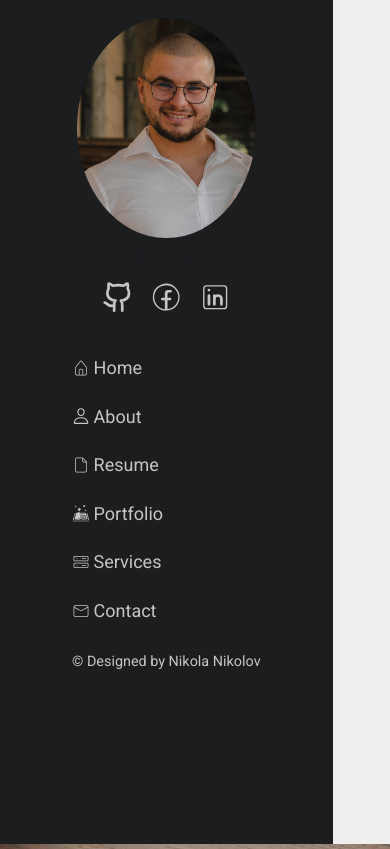
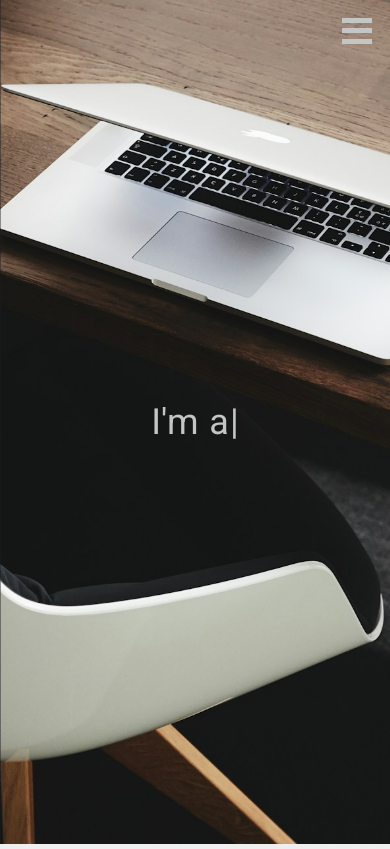
Before and after one commit to NikolaNikolov93/New-Portfolio, a React (Vite) app: page / in a window 390 px wide. Shown: the top 849 px of the page. Built offline with nearby package versions, Linux system fonts and the light colour scheme.

Commit message:
Added Hamburger menu

```diff
--- a/src/App.css
+++ b/src/App.css
@@ -4,7 +4,46 @@
   margin: 0 auto;
   display: flex;
   flex-wrap: wrap;
+  position: relative;
+}
+.site-nav {
+  flex: 0 1 25%;
+  transition: transform 0.8s ease;
 }
 .site-info {
-  flex-grow: 1;
+  flex: 1 1 auto;
 }
+.hamburger-menu {
+  padding: 1em;
+  position: absolute;
+  display: flex;
+  flex-direction: column;
+  gap: 0.3em;
+  display: none;
+  right: 0;
+}
+.hamburger-menu-item {
+  height: 5px;
+  width: 30px;
+  background-color: rgb(197, 197, 197);
+}
+
+@media (max-width: 900px) {
+  .site-nav {
+    z-index: 99;
+    transform: translateX(-100%); /* Initially move off the screen */
+  }
+  .hamburger-menu {
+    display: inline-flex;
+    z-index: 50;
+  }
+  .site-info {
+    position: absolute;
+    right: 0;
+    left: 0;
+  }
+  .open {
+    z-index: 99;
+    transform: translateX(0); /* Slide in when .open class is applied */
+  }
+}
--- a/src/App.tsx
+++ b/src/App.tsx
@@ -3,12 +3,27 @@ import "./App.css";
 import NavBar from "./features/navbar/NavBar.tsx";
 import Home from "./pages/home/Home.tsx";
 import About from "./pages/about/About.tsx";
+import { useHamburgerMenu } from "./context/HamburgerMenuContext.tsx";
 
 function App() {
+  const { isOpen, setIsOpen } = useHamburgerMenu();
+
   return (
     <>
       <div className="site">
-        <NavBar />
+        <div
+          onClick={() => {
+            setIsOpen(!isOpen);
+          }}
+          className="hamburger-menu"
+        >
+          <span className="hamburger-menu-item one"></span>
+          <span className="hamburger-menu-item two"></span>
+          <span className="hamburger-menu-item three"></span>
+        </div>
+        <div className={isOpen ? "site-nav open" : "site-nav"}>
+          <NavBar />
+        </div>
         <div className="site-info">
           <Routes>
             <Route path="/" element={<Home />} />
--- /dev/null
+++ b/src/context/HamburgerMenuContext.tsx
@@ -0,0 +1,42 @@
+import React, { createContext, useContext, useState, ReactNode } from "react";
+
+// Define the type for the context value
+interface HamburgerMenuContextType {
+  isOpen: boolean;
+  setIsOpen: React.Dispatch<React.SetStateAction<boolean>>;
+}
+
+// Create a context with the defined type and provide an initial state
+const HamburgerMenuContext = createContext<HamburgerMenuContextType>({
+  isOpen: false,
+  setIsOpen: () => {},
+});
+
+// Create a custom hook to use the context
+export const useHamburgerMenu = () => {
+  const context = useContext(HamburgerMenuContext);
+  if (!context) {
+    throw new Error(
+      "useHamburgerMenu must be used within a HamburgerMenuProvider"
+    );
+  }
+  return context;
+};
+
+// Define the type of props for HamburgerMenuProvider
+interface HamburgerMenuProviderProps {
+  children: ReactNode; // children prop should be of type ReactNode
+}
+
+// Create a context provider component
+export const HamburgerMenuProvider: React.FC<HamburgerMenuProviderProps> = ({
+  children,
+}) => {
+  const [isOpen, setIsOpen] = useState(false);
+
+  return (
+    <HamburgerMenuContext.Provider value={{ isOpen, setIsOpen }}>
+      {children}
+    </HamburgerMenuContext.Provider>
+  );
+};
--- a/src/features/navbar/NavBar.module.css
+++ b/src/features/navbar/NavBar.module.css
@@ -25,6 +25,7 @@
   align-items: center;
   gap: 0.2em;
 }
+
 .header-profile ul {
   display: flex;
 }
```
Also changed, not shown: src/main.tsx (+5 -5 lines).
